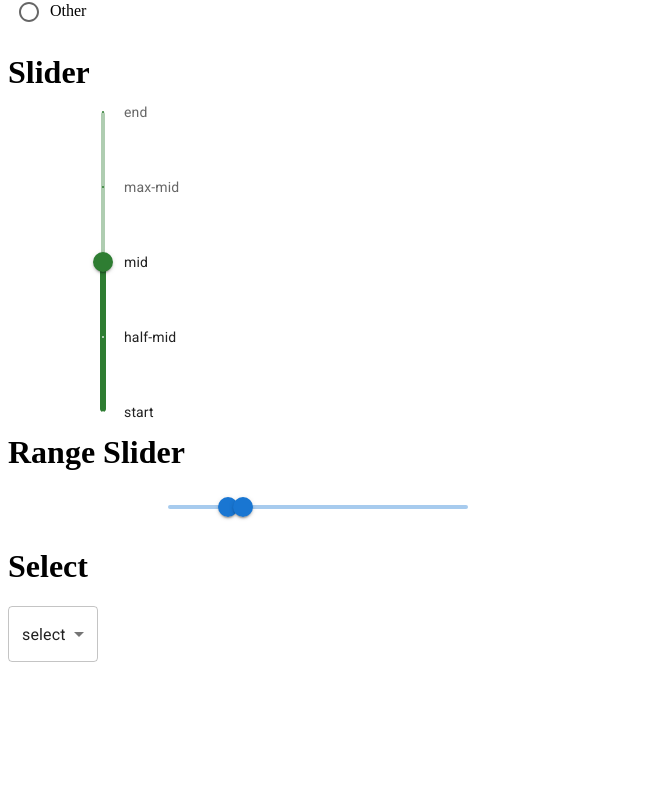
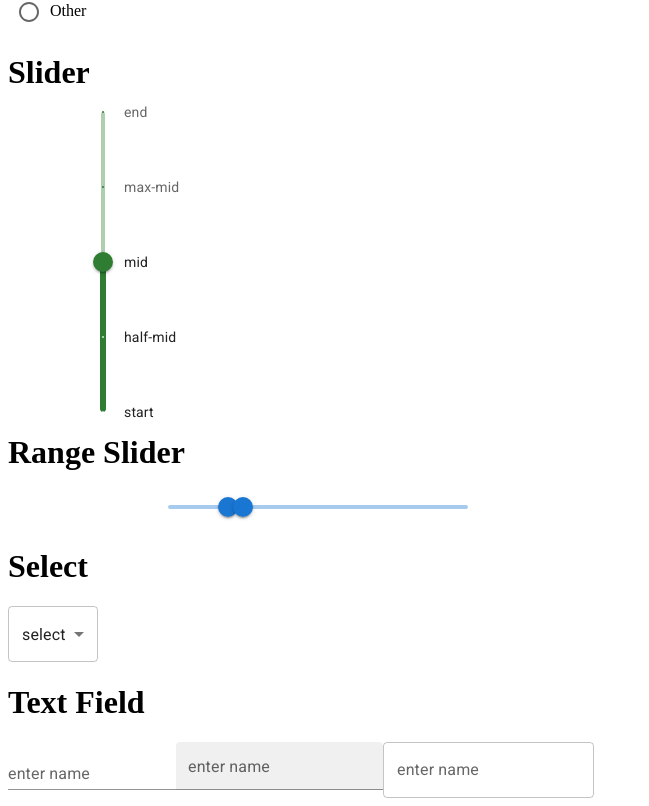
Before and after one commit to nikita3006/materialUi, a React (Vite) app: page / in a window 1280 px wide. Shown: the part 470-1276 px from the top of the page, without its empty margins (0-649 px from the left). Before the commit the page ends 1140 px from the top, so only its background shows below. Built offline with nearby package versions, Linux system fonts and the light colour scheme.

Commit message:
textarea property

```diff
--- a/src/App.jsx
+++ b/src/App.jsx
@@ -4,6 +4,7 @@ import RadioButton from "./components/RadioButton.jsx"
 import RangeSliderPage from "./components/RangeSlider.jsx"
 import SelectBox from "./components/Select.jsx"
 import SliderPage from "./components/Slider.jsx"
+import TextFieldPage from "./components/TextField.jsx"
 
 
 
@@ -17,6 +18,7 @@ const App = () => {
        <SliderPage/>
        <RangeSliderPage/>
        <SelectBox/>
+       <TextFieldPage/>
     </div>
   )
 }
--- /dev/null
+++ b/src/components/TextField.jsx
@@ -0,0 +1,36 @@
+import {useState} from 'react'
+import { TextField } from '@mui/material';
+
+const TextFieldPage = () => {
+    const [click, setClick] = useState('')
+    const handleChange = (e) =>{
+        console.log(e.target.value)
+    }
+  return (
+    <div>
+        <h1>Text Field</h1>
+            <TextField
+            label ='enter name'
+            color= 'secondary'
+            variant = 'standard'
+            onChange={handleChange}
+            multiline = {true}
+            />
+             <TextField
+            label ='enter name'
+            color= 'secondary'
+            variant = 'filled'
+            type='password'
+            size='small'
+            />
+             <TextField
+            label ='enter name'
+            color= 'secondary'
+            variant = 'outlined'
+            type='number'
+            />
+    </div>
+  )
+}
+
+export default TextFieldPage
```
